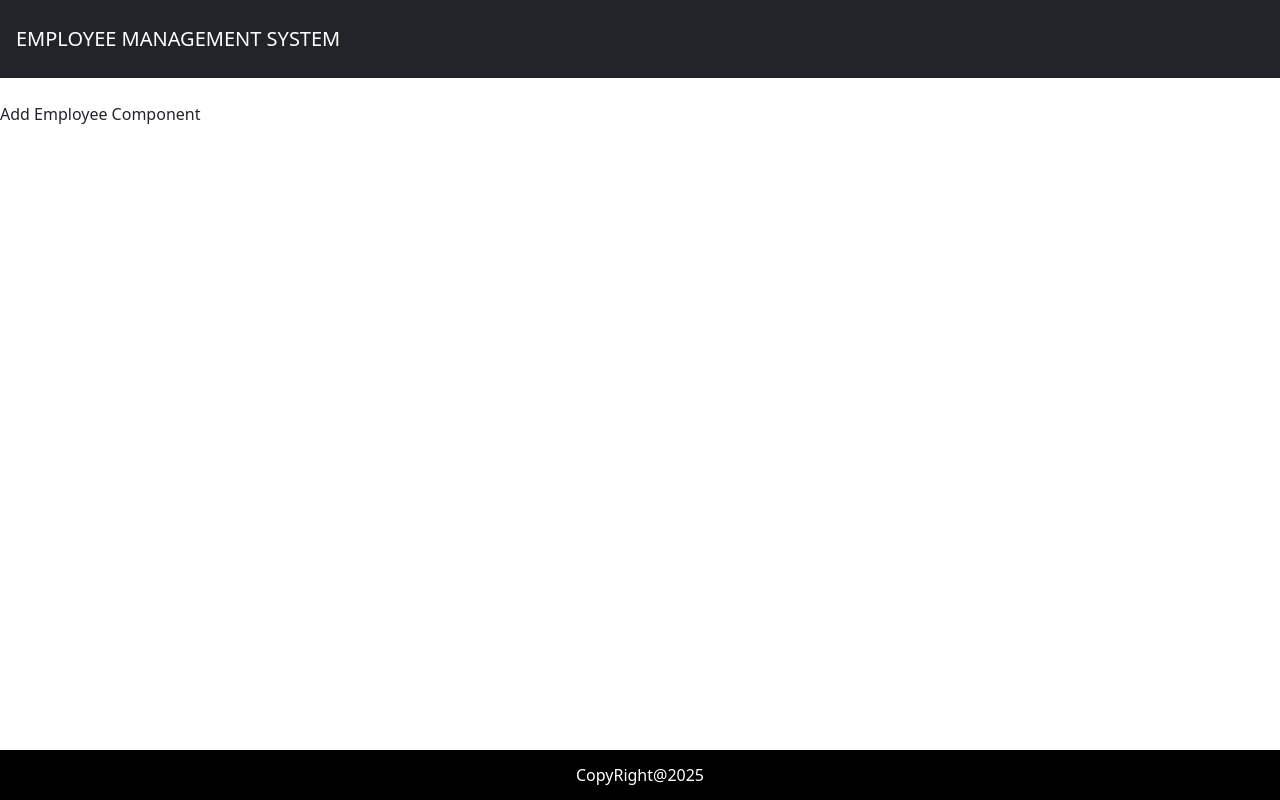
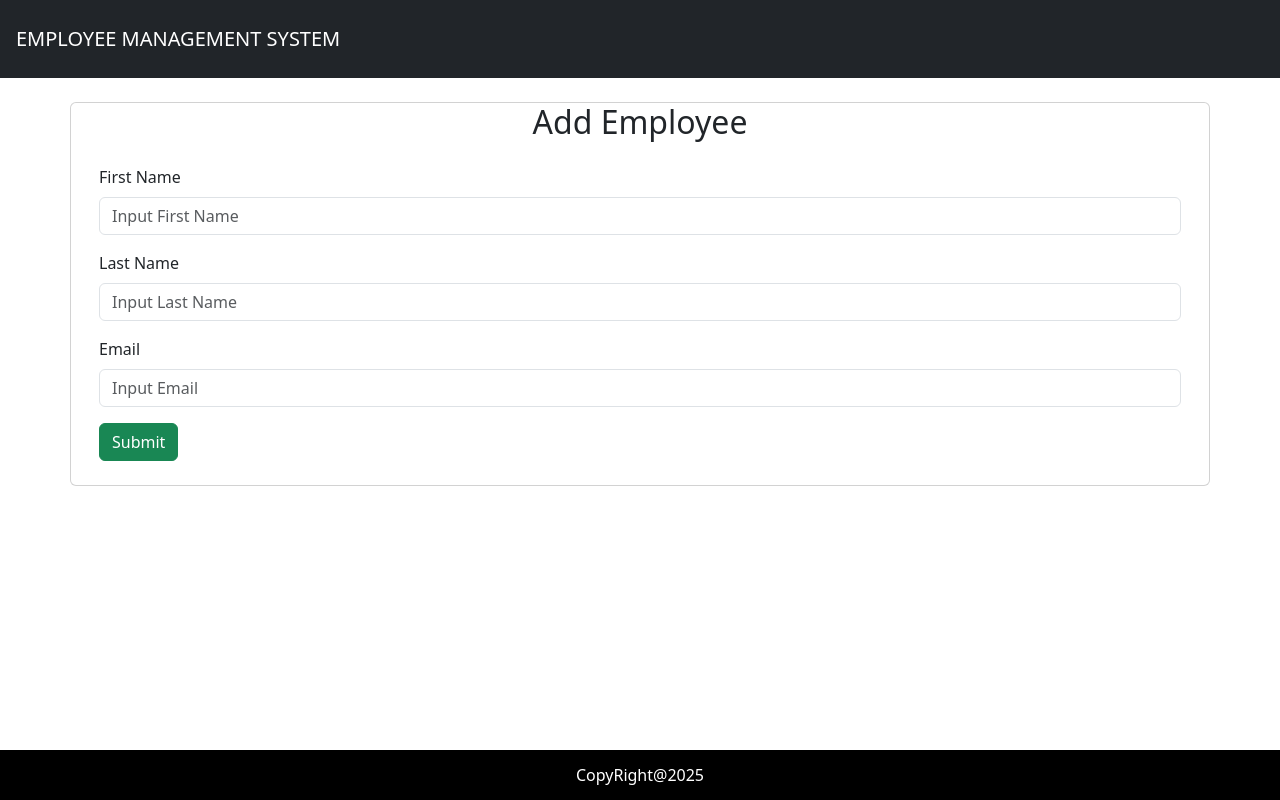
Before and after one commit to bintangmada/employee-management-system-springboot-react, a React (Vite) app in the folder ems-frontend-react/: page /employee/add-employee in a window 1280 px wide. Built offline with nearby package versions, Linux system fonts and the light colour scheme.

Commit message:
add form input

```diff
--- a/ems-frontend-react/src/components/AddEmployeeComponent.jsx
+++ b/ems-frontend-react/src/components/AddEmployeeComponent.jsx
@@ -1,7 +1,72 @@
-import React from "react";
+import React, { useState } from "react";
 
 const AddEmployeeComponent = () => {
-  return <div>Add Employee Component</div>;
+  const [firstName, setFirstName] = useState("");
+  const [lastName, setLastName] = useState("");
+  const [email, setEmail] = useState("");
+
+  function handleFirstName(e) {
+    setFirstName(e.target.value);
+  }
+
+  // function handleLastName(e) {
+  //   setLastName(e.target.value);
+  // }
+
+  function saveEmployee(){
+
+  }
+
+  return (
+    <div className="container">
+      <div className="row">
+        <div className="card">
+          <h2 className="text-center">Add Employee</h2>
+          <div className="card-body">
+            <form>
+              <div className="form-group mb-2">
+                <label className="form-label">First Name </label>
+                <input
+                  type="text"
+                  placeholder="Input First Name"
+                  name="firstName"
+                  value={firstName}
+                  className="form-control mb-3"
+                  onChange={handleFirstName}
+                ></input>
+
+                <label className="form-label">Last Name </label>
+                <input
+                  type="text"
+                  placeholder="Input Last Name"
+                  name="lastName"
+                  value={lastName}
+                  className="form-control mb-3"
+                  // onChange={handleLastName}
+                  onChange={(e) => setLastName(e.target.value)}
+                ></input>
+
+                <label className="form-label">Email </label>
+                <input
+                  type="text"
+                  placeholder="Input Email"
+                  name="email"
+                  value={email}
+                  className="form-control mb-3"
+                  // onChange={handleLastName}
+                  onChange={(e) => setEmail(e.target.value)}
+                ></input>
+
+                <button className="btn btn-success" onClick={saveEmployee}>
+                  Submit
+                </button>
+              </div>
+            </form>
+          </div>
+        </div>
+      </div>
+    </div>
+  );
 };
 
 export default AddEmployeeComponent;
```
Also changed, not shown: 1 other file (tests, documents, lock files or other folders).
